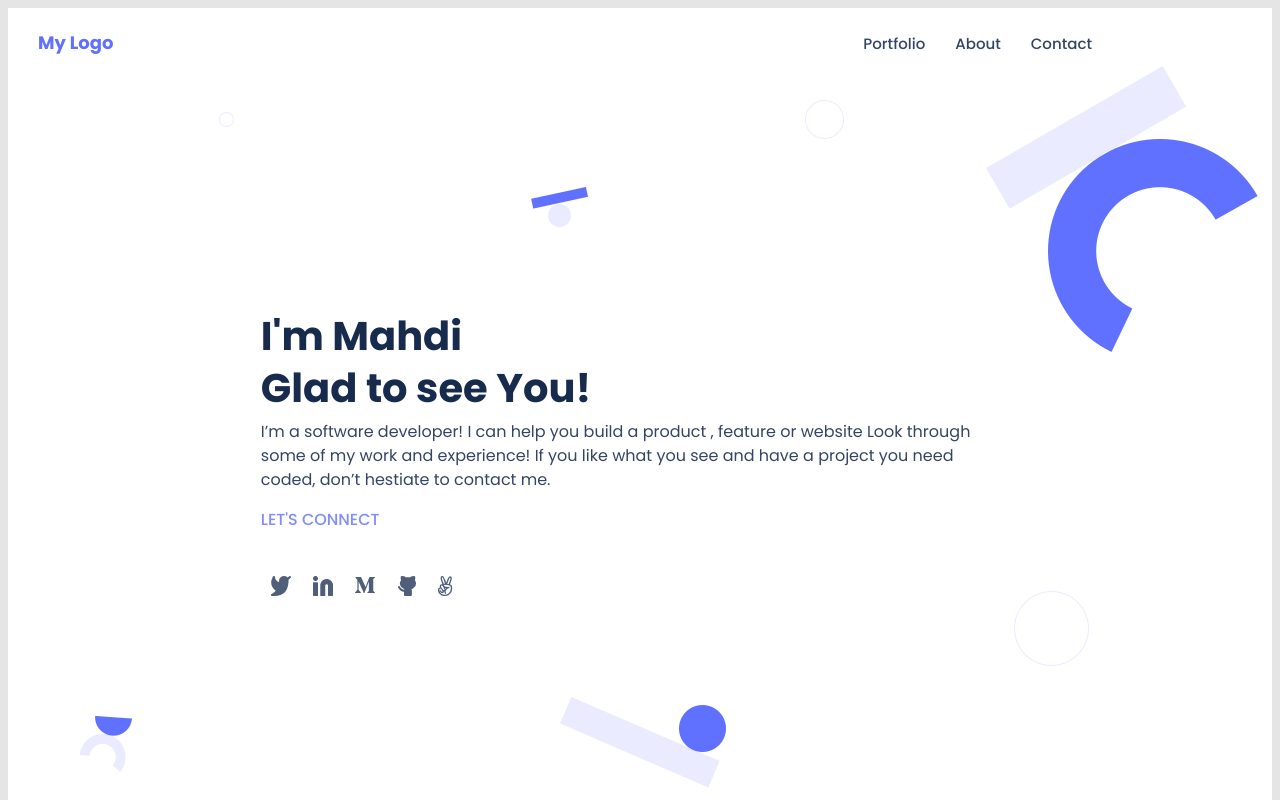
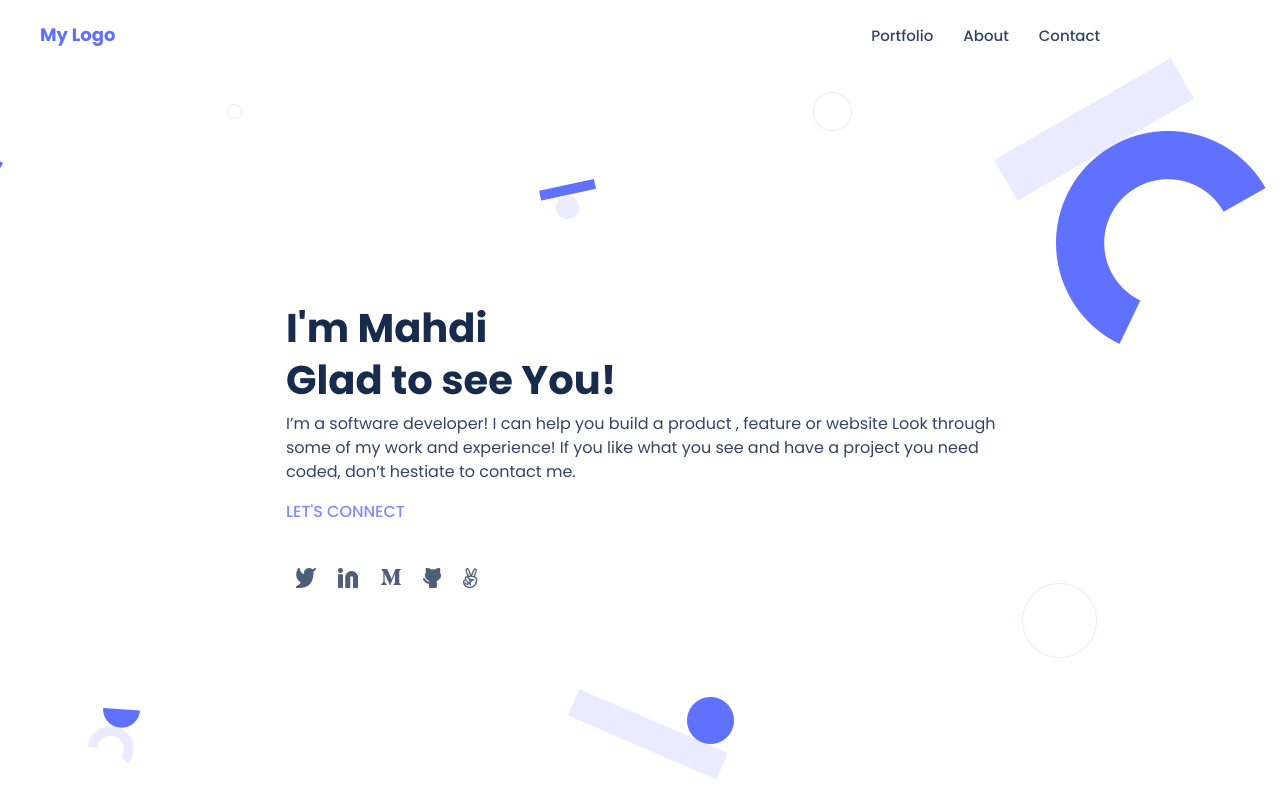
Before and after one commit to mahdimahdawi/portfolio-project, a plain HTML site: page index.html in a window 1280 px wide. Shown: the top 800 px of the page. Drawn offline with Linux system fonts and the light colour scheme.

Commit message:
Changes Occured

```diff
--- a/index.html
+++ b/index.html
@@ -10,7 +10,7 @@
 <body>
 
     <!-- Header side -->
-    <header class="header">
+    <header class="desktop-header header">
       <nav class="desktop-nav navbar">
         <a href="#" class="logo">
           <h1 class="logo-place logo">My Logo</h1>
@@ -95,7 +95,7 @@
             </div>
             <div class="first-work">
                 <div class="first-work-image">
-                    <img src="/image/work-2.png" alt="">
+                    <img src="/image/project2.png" alt="">
                 </div>
                 <div class="first-work-content">
                     <h1 class="work-title">Multi-Post<br> stories</h1>
--- a/style.css
+++ b/style.css
@@ -1,5 +1,7 @@
 @import url('https://fonts.googleapis.com/css2?family=Poppins:wght@100;200;300;400;500;600;700;800;900&display=swap');
 
+html,
+body,
 ::after,
 ::before {
   box-sizing: border-box;
@@ -31,14 +33,12 @@ ul {
 }
 
 .navbar {
-  position: relative;
-  top: 10;
-  left: 10px;
   width: 100%;
   height: 70px;
   display: flex;
   justify-content: space-between;
   align-items: center;
+  background-color: #fff;
 }
 
 .logo {
@@ -51,6 +51,7 @@ ul {
   align-items: center;
   text-align: center;
   color: #6070ff;
+  margin-left: 10px;
 }
 
 .menu {
@@ -89,9 +90,9 @@ ul {
     top -10px right -50px,
     left 250px top 1px,
     left 300px top 150px,
-    left 300px top 360px,
-    left 80px top 480px,
-    left 270px top 450px;
+    left 330px top 400px,
+    left 80px top 530px,
+    left 270px top 520px;
   background-size: auto, auto, 125px 125px, auto, auto, 50px 50px;
 }
 
@@ -107,6 +108,8 @@ ul {
   align-items: center;
   color: #172b4d;
   padding-top: 30px;
+  margin-left: 30px;
+
 }
 
 .p1-description {
@@ -115,7 +118,9 @@ ul {
   font-weight: 400;
   font-size: 16px;
   line-height: 24px;
+  width: 350px;
   color: #344563;
+  margin-left: 30px;
 }
 
 .p1-connect {
@@ -284,6 +289,7 @@ ul {
   line-height: 24px;
   color: #7f8cff;
   text-transform: uppercase;
+  margin-left: 30px;
 }
 
 .media-link {
@@ -465,11 +471,15 @@ ul {
   background-color: #3347ff;
 }
 
-@media (min-width: 600px) {
+@media (min-width: 768px) {
   .desktop-nav {
     background-color: #fff;
     margin-bottom: -30px;
     margin-left: -10px;
+  }
+
+  .desktop-header {
+    margin-right: -10px;
   }
 
   .logo-place {
@@ -487,6 +497,7 @@ ul {
     background: #fff;
     margin: 150px;
     border: 1px solid #dfe1e6;
+    width: 86%;
   }
 
   .content {
```
